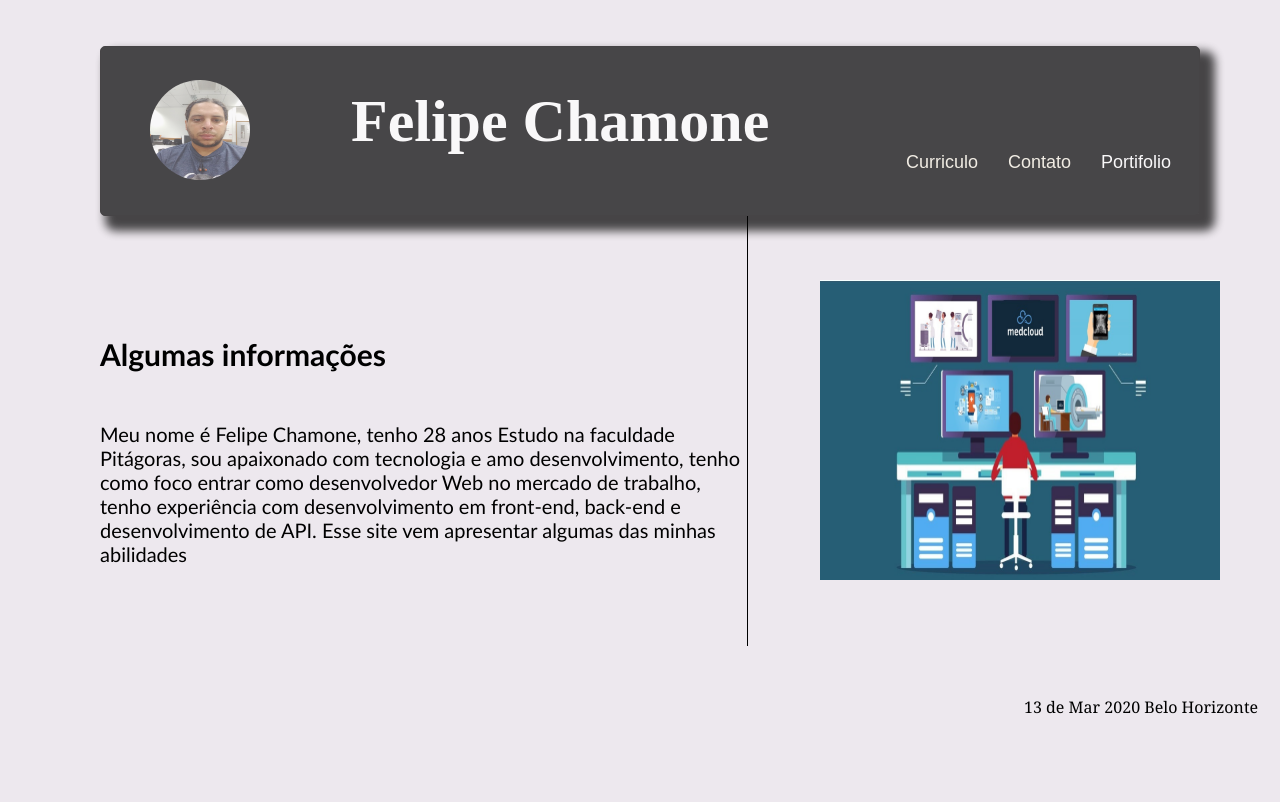
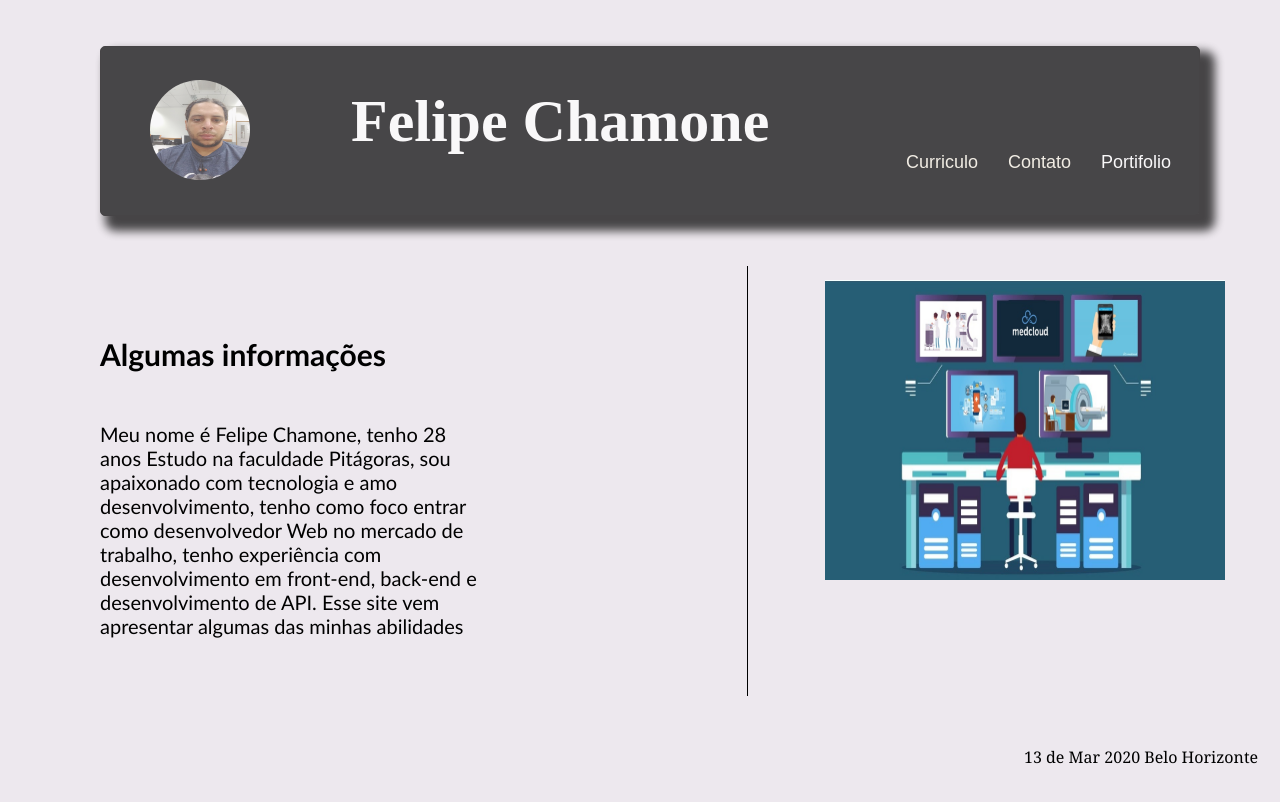
Before and after one commit to chamone8/Curriculo, a React (Create React App) app: page / in a window 1280 px wide. Shown: the top 802 px of the page. Built offline with nearby package versions, Linux system fonts and the light colour scheme.

Commit message:
Projeto finalizado

```diff
--- a/src/Paginas/principal/index.js
+++ b/src/Paginas/principal/index.js
@@ -76,11 +76,12 @@ function App() {
 
           </div>
 
-          <div className="portifolio" data-js="sslide">
 
-            <img className="portifolioImg" data-js="sslide" src={portifolio1} alt="portifolio" />
+        </div>
 
-          </div>
+        <div className="portifolio" data-js="sslide">
+
+          <img className="portifolioImg" data-js="sslide" src={portifolio1} alt="portifolio" />
 
         </div>
       </section>
--- a/src/Paginas/principal/style.css
+++ b/src/Paginas/principal/style.css
@@ -110,12 +110,12 @@
         width:60%;
         height: 430px;
         border-right: solid 1px black;
-        display: grid;
+
 
     }
 
     .minhasInformacoes{
-        width: 100%;
+        width: 60%;
 
 
     }
@@ -141,11 +141,11 @@
 
     }
     .portifolioImg{
-        display: flex;
+
         position: absolute;
         left: 800px;
         top: 280px;
-        margin-left: 20px;
+        margin-left: 25px;
         width: 400px;
         height: 300px;
         overflow: hidden;
```
